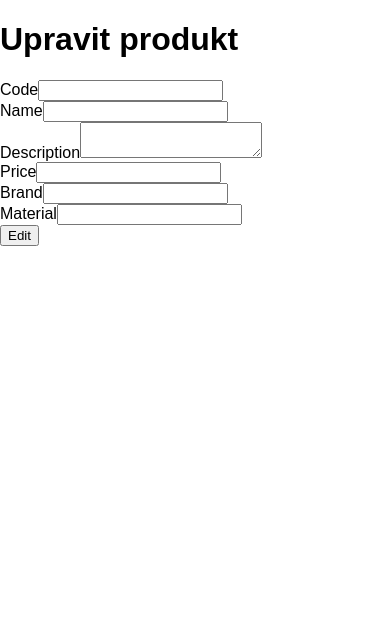
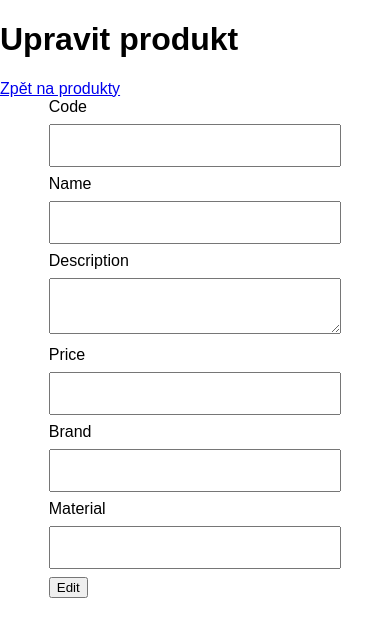
Before and after one commit to OndraMarek/testovaci_zadani, a Symfony app: template templates/product/edit.html.twig in a window 390 px wide. Shown: the top 637 px of the page. Run offline with Twig, Linux system fonts and the light colour scheme; the template is opened without the code that fills it, so the values that code supplies are empty; form fields are guessed from the names that the template uses; style sheets or scripts are compiled from the project's sources; some libraries are stand-ins or nearby versions.

Commit message:
Enhance product edit form layout with responsive styles and back navigation

```diff
--- a/assets/styles/app.css
+++ b/assets/styles/app.css
@@ -56,3 +56,17 @@ tr:hover {
   padding: 10px;
   margin: 10px;
 }
+
+.form-container {
+  margin: 0 auto;
+  width: 75%;
+}
+
+.form-container input,
+textarea,
+select {
+  width: 100%;
+  padding: 12px 20px;
+  margin: 8px 0;
+  box-sizing: border-box;
+}
--- a/templates/product/edit.html.twig
+++ b/templates/product/edit.html.twig
@@ -4,6 +4,10 @@
 
 <h1>Upravit produkt</h1>
 
+<div class="back-container">
+    <a href="{{ path('product_index') }}">Zpět na produkty</a>
+</div>
+<div class="form-container">
     {{ form_start(form) }}
         {{ form_row(form.code) }}
 
@@ -20,5 +24,6 @@
         {{ form_row(form.save, {'label' : 'Edit'}) }}
 
     {{ form_end(form) }}
+</div>
 
 {% endblock %}
```
Lines whose indentation alone changed are shown as unchanged.
